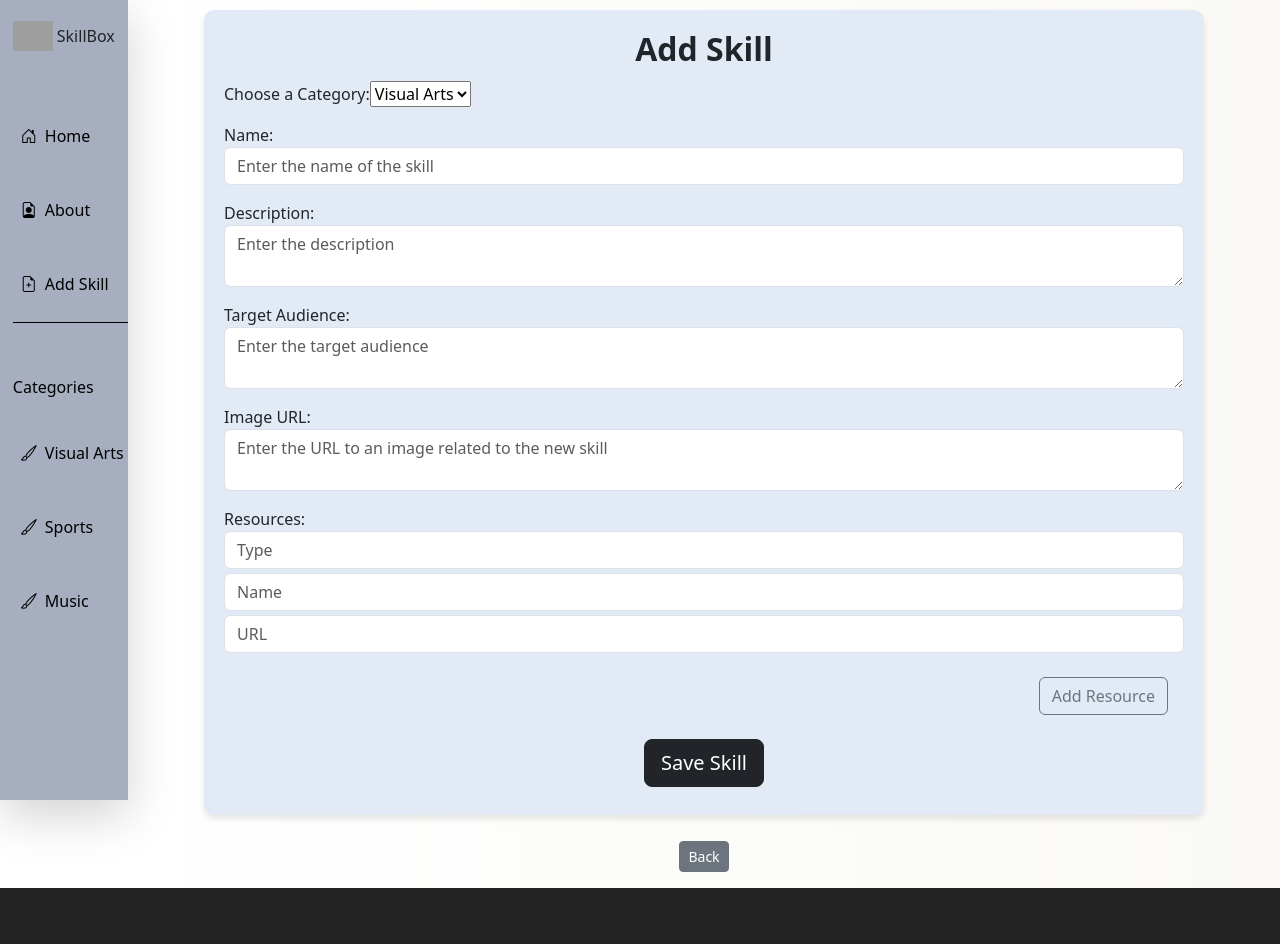
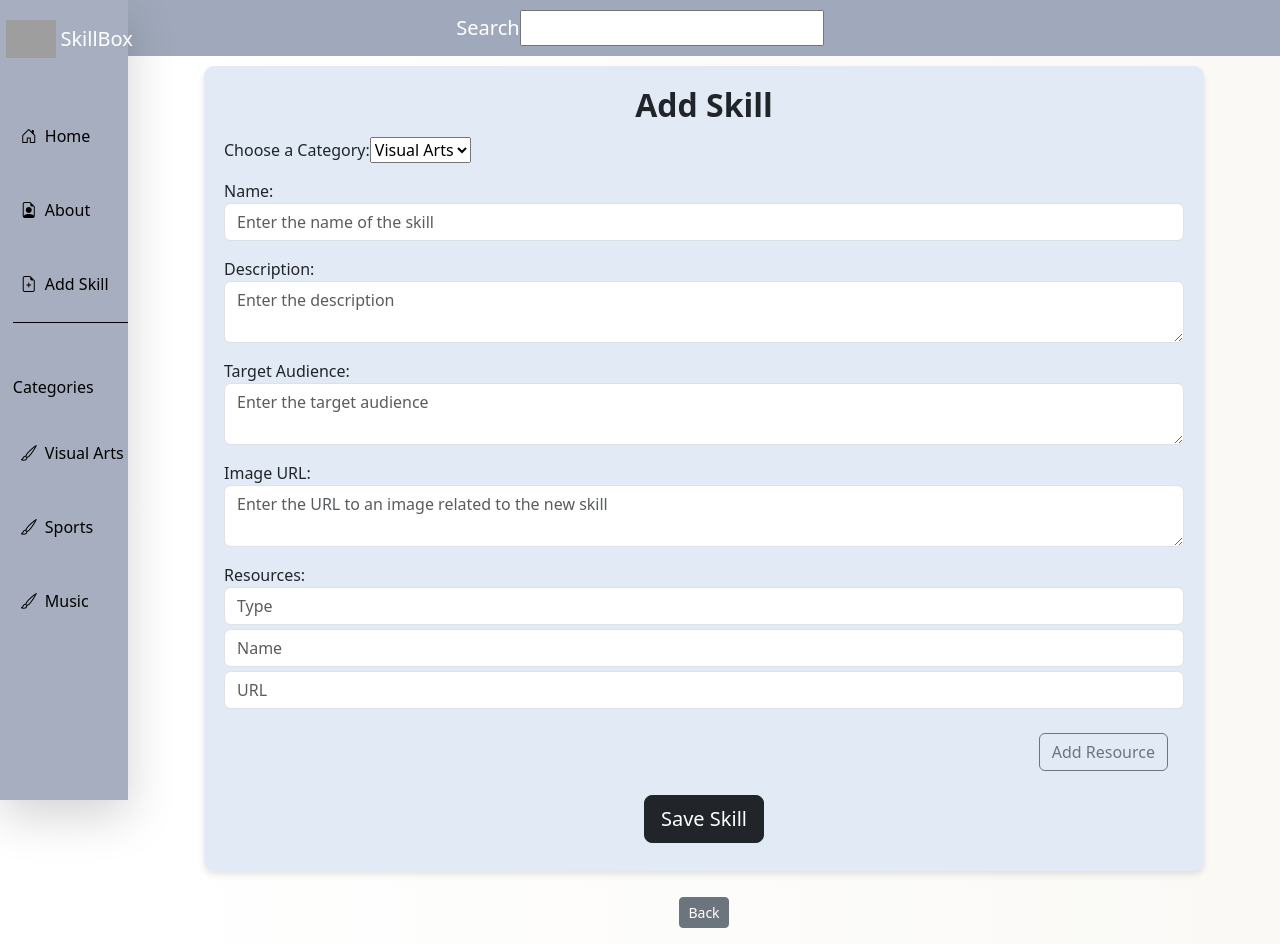
Before and after one commit to New-Skill-App/New-skill-app-2, a React (Vite) app: page /skills/create in a window 1280 px wide. Before the commit the page ends 888 px from the top, so only its background shows below. Built offline with nearby package versions, Linux system fonts and the light colour scheme; grey boxes are pictures that could not be loaded.

Commit message:
added sports API, added search bar (bugged), added routes for sportsAPIcategory

```diff
--- a/src/App.jsx
+++ b/src/App.jsx
@@ -13,6 +13,7 @@ import EditSkillPage from "./components/functionalities/EditSkillPage";
 
 function App() {
   const dataLinkVisualArts = "https://skills-visual-arts-default-rtdb.europe-west1.firebasedatabase.app/skills";
+  const dataLinkSports = "https://skills-sports-default-rtdb.europe-west1.firebasedatabase.app/skills"
 
   return (
     <div className="d-flex">
@@ -21,7 +22,10 @@ function App() {
         <Header id="header" />
 
         <Routes>
+          {/* General Routes */}
           <Route path="/" element={<HomePage />} />
+          <Route path="/about-page" element={<AboutPage />} />
+          <Route path="*" element={<NotFoundPage />} />
 
 
           {/* Visual Arts Related Routes */}
@@ -33,8 +37,15 @@ function App() {
           <Route path="/skills/create" element={<CreateSkill dataLink={dataLinkVisualArts} />} />
           <Route path="/visual-arts-page/skills/:skillId/edit" element={<EditSkillPage dataLink={dataLinkVisualArts} />} />
 
-          <Route path="/about-page" element={<AboutPage />} />
-          <Route path="*" element={<NotFoundPage />} />
+          {/* Sports Related Routes */}
+          <Route path="/sports-page" element={<SkillsList dataLink={dataLinkSports} />} />
+          <Route
+            path="/sports-page/skills/:skillId"
+            element={<SkillDetailsPage dataLink={dataLinkSports} basePath="/sports-page" />}
+          />
+          <Route path="/skills/create" element={<CreateSkill dataLink={dataLinkSports} />} />
+          <Route path="/sports-page/skills/:skillId/edit" element={<EditSkillPage dataLink={dataLinkSports} />} />
+
         </Routes>
       </div>
     </div>
--- a/src/components/bars/Header.jsx
+++ b/src/components/bars/Header.jsx
@@ -1,16 +1,20 @@
-import logo from "/images/logo.png"
-
 function Header() {
 
   return (
-    <div className="header-container">
+    <div className="NavBar">
 
-      <img src="images/logo.png" className="logo"  alt="SkillBox Logo" />
+      <div>
+        Search
+        <input type="search" />
 
-      <p className="header-title">{`SkillBox`}</p>
+      </div>
 
+      <div className="header-container">
+        <img src="images/logo.png" className="logo" alt="SkillBox Logo" />
+        <p className="header-title">{`SkillBox`}</p>
+      </div>
+    </div>
 
-    </div>
   );
 };
 
--- a/src/components/bars/SideBar.jsx
+++ b/src/components/bars/SideBar.jsx
@@ -1,4 +1,4 @@
-import { Link, NavLink } from "react-router-dom";
+import { NavLink } from "react-router-dom";
 
 function SideBar() {
   return (
--- a/src/components/pages/HomePage.jsx
+++ b/src/components/pages/HomePage.jsx
@@ -32,15 +32,34 @@ function HomePage() {
                     </div>
                 </NavLink>
 
-                <div
-                    className="card card-2">
-                    <h2>Sports</h2>
-                </div>
+                <NavLink to="/sports-page">
+                    <div
+                        className="card card-2">
+                        <h2>Sports</h2>
+                    </div>
+                </NavLink>
 
                 <div
                     className="card card-3">
                     <h2>Music</h2>
                 </div>
+
+{/*
+                <div
+                    className="card card-4">
+                    <h2>Data Analyzation</h2>
+                </div>
+
+                <div
+                    className="card card-5">
+                    <h2>Coding</h2>
+                </div>
+
+
+                <div
+                    className="card card-6">
+                    <h2>Languages</h2>
+                </div> */}
 
 
             </div>
--- a/src/index.css
+++ b/src/index.css
@@ -367,3 +367,25 @@ h1 {
   justify-content: center;
   align-items: center;
 }
+
+
+/* Acrescentado pela Mariana - ver o que é preciso alterar */
+
+.NavBar {
+  background-color: rgb(160, 169, 187);
+  color: #fff;
+  display: flex;
+  justify-content: center;
+  align-items: center;
+  padding: 10px 0;
+  font-size: 20px;
+}
+
+.span {
+  margin: 10px;
+}
+
+.logo {
+  width: 50px;
+  height: auto;
+}
```
